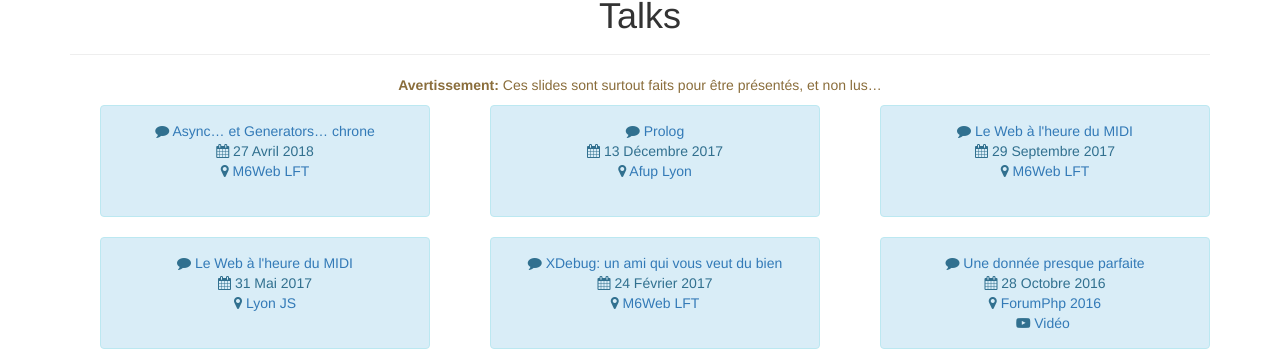
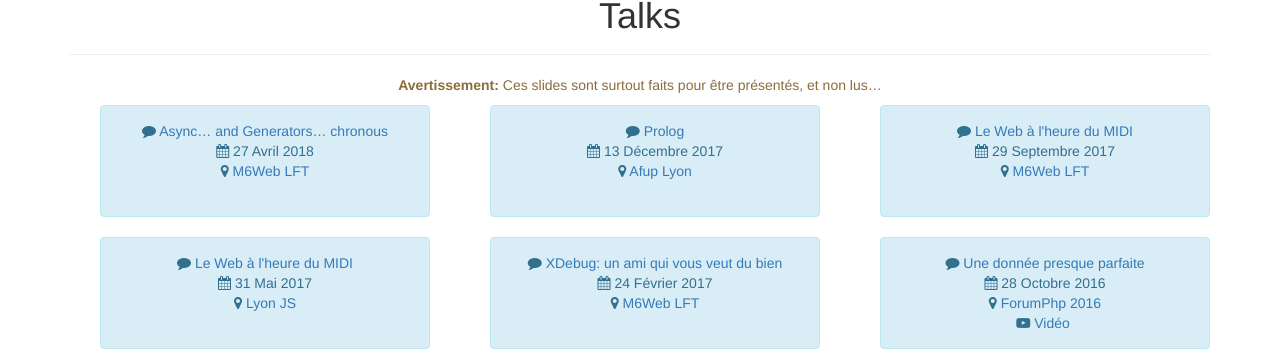
Before and after one commit to b-viguier/b-viguier.github.io, a Jekyll site: the page built from index.html, in a window 1280 px wide. Shown: the part 573-924 px from the top of the page. Built offline with Jekyll 4.4.1, drawn with Linux system fonts in a browser that asks for light colours; nearby versions of some CDN libraries.

Commit message:
Fixed talk title

```diff
--- a/_data/talks.yml
+++ b/_data/talks.yml
@@ -1,5 +1,5 @@
 -
-    title: Async… et Generators… chrone
+    title: Async… and Generators… chronous
     url: downloads/talks/M6WLFT-AsyncGenerators.pdf
     date: 27 Avril 2018
     event: M6Web LFT
```
